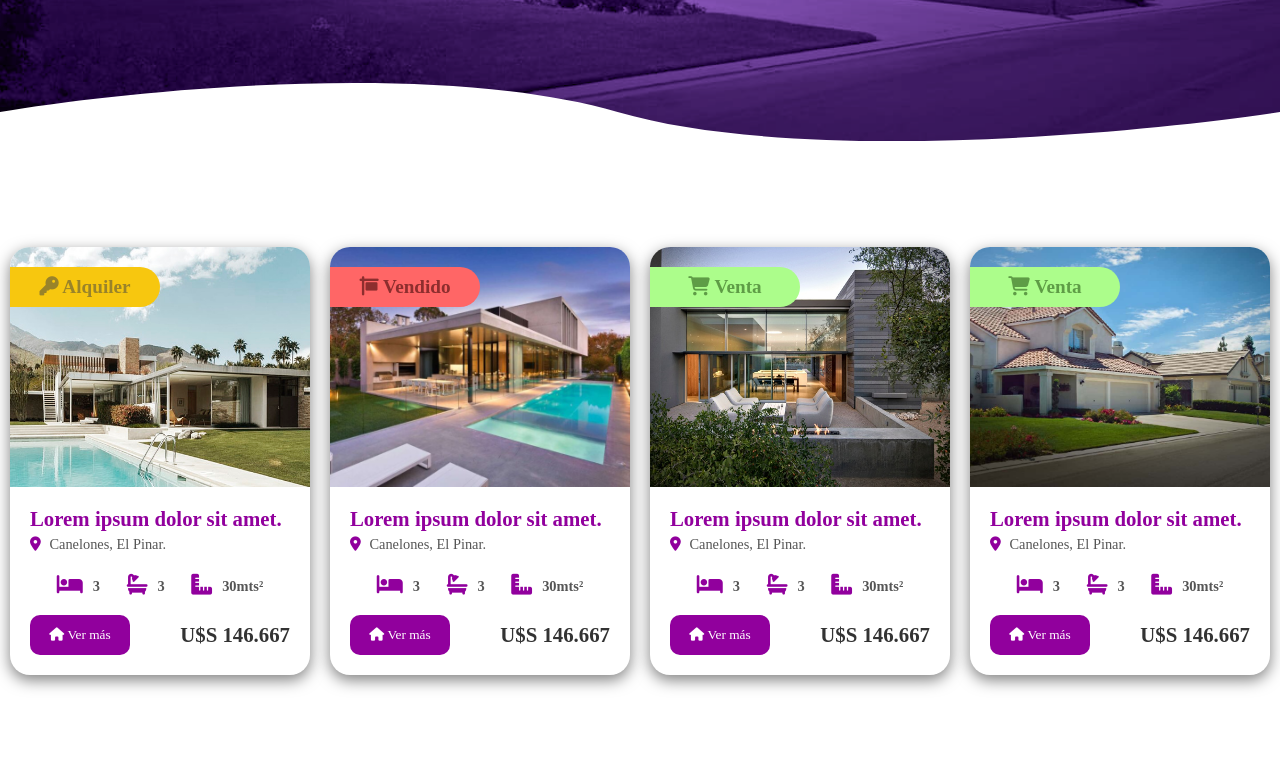
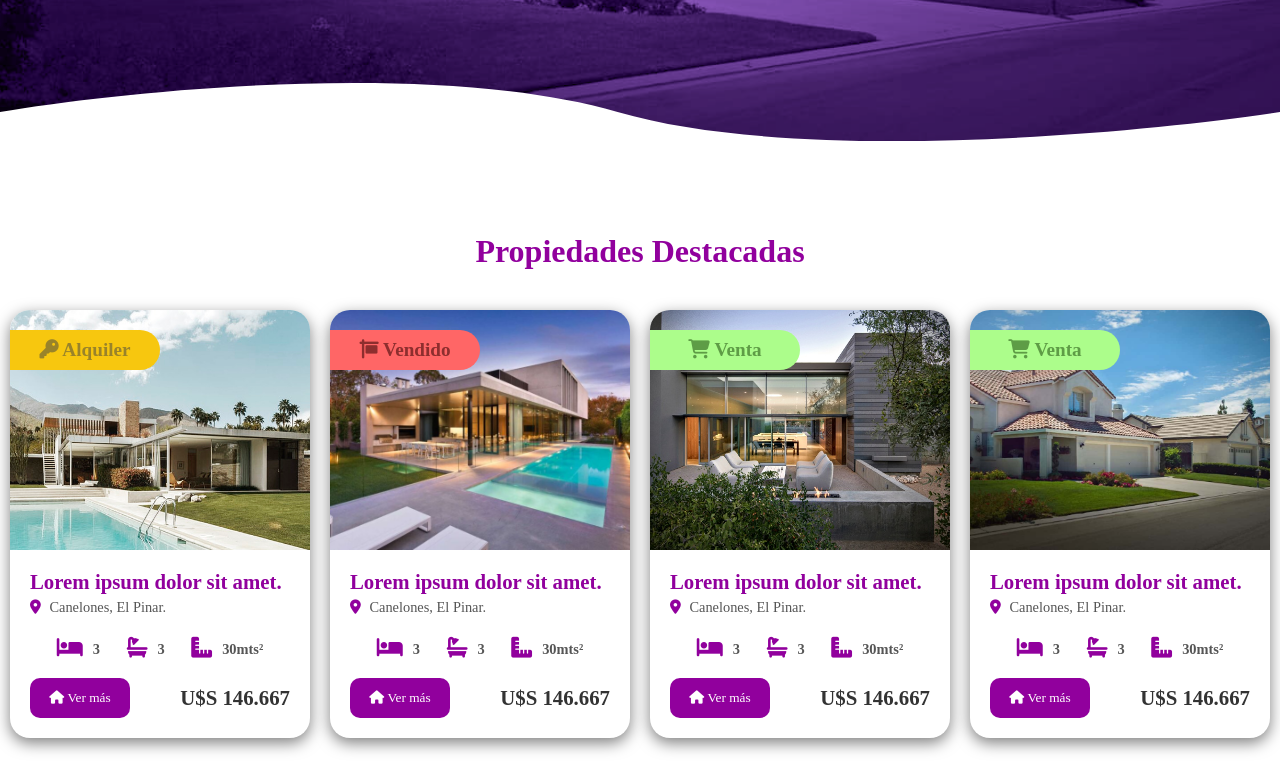
Before and after one commit to JuaniiAndresM/obededom, a PHP site: page / in a window 1280 px wide. Shown: the part 597-1365 px from the top of the page. Before the commit the page ends 1287 px from the top, so only its background shows below. Run offline with PHP 8.4, Linux system fonts and the light colour scheme; some libraries are stand-ins or nearby versions.

Commit message:
Cards Index

```diff
--- a/CSS/components/_index.scss
+++ b/CSS/components/_index.scss
@@ -45,6 +45,11 @@ $color2: #91009D;
     position: relative;
     z-index: 5;
 
+    display: flex;
+    justify-content: center;
+    align-items: center;
+    flex-direction: column;
+
     margin-top: -120px;
 
     .wave{
@@ -52,7 +57,17 @@ $color2: #91009D;
         height: 150px;
     }
 
+    .title{
+        margin: 0 20px;
+        font-size: 2em;
+        color: $color2;
+        font-weight: 600;
+        margin-bottom: 30px;
+        text-align: center;
+    }
+
     .cards-wrapper{
+        width: 100%;
         display: flex;
         justify-content: space-evenly;
         align-items: center;
@@ -175,6 +190,11 @@ $color2: #91009D;
                         width: 100px;
                         height: 40px;
                         border-radius: 10px;
+
+                        transition: .2s;
+                    }
+                    button:hover{
+                        background-color: #56085e;
                     }
                 }
             }
--- a/CSS/styles.css
+++ b/CSS/styles.css
@@ -197,6 +197,19 @@ header .header-wrapper .header-links .button i {
 .cards {
   position: relative;
   z-index: 5;
+  display: -webkit-box;
+  display: -ms-flexbox;
+  display: flex;
+  -webkit-box-pack: center;
+      -ms-flex-pack: center;
+          justify-content: center;
+  -webkit-box-align: center;
+      -ms-flex-align: center;
+          align-items: center;
+  -webkit-box-orient: vertical;
+  -webkit-box-direction: normal;
+      -ms-flex-direction: column;
+          flex-direction: column;
   margin-top: -120px;
 }
 
@@ -205,7 +218,17 @@ header .header-wrapper .header-links .button i {
   height: 150px;
 }
 
+.cards .title {
+  margin: 0 20px;
+  font-size: 2em;
+  color: #91009D;
+  font-weight: 600;
+  margin-bottom: 30px;
+  text-align: center;
+}
+
 .cards .cards-wrapper {
+  width: 100%;
   display: -webkit-box;
   display: -ms-flexbox;
   display: flex;
@@ -355,6 +378,12 @@ header .header-wrapper .header-links .button i {
   width: 100px;
   height: 40px;
   border-radius: 10px;
+  -webkit-transition: .2s;
+  transition: .2s;
+}
+
+.cards .cards-wrapper .card .card-content .precio button:hover {
+  background-color: #56085e;
 }
 
 /*-----------------------
--- a/index.html
+++ b/index.html
@@ -56,6 +56,7 @@
 
     <section class="cards">
       <img class="wave" src="/media/svg/Wave.svg" alt="" />
+      <h1 class="title">Propiedades Destacadas</h1>
 
       <div class="cards-wrapper">
 
```
Also changed, not shown: 1 other file.
